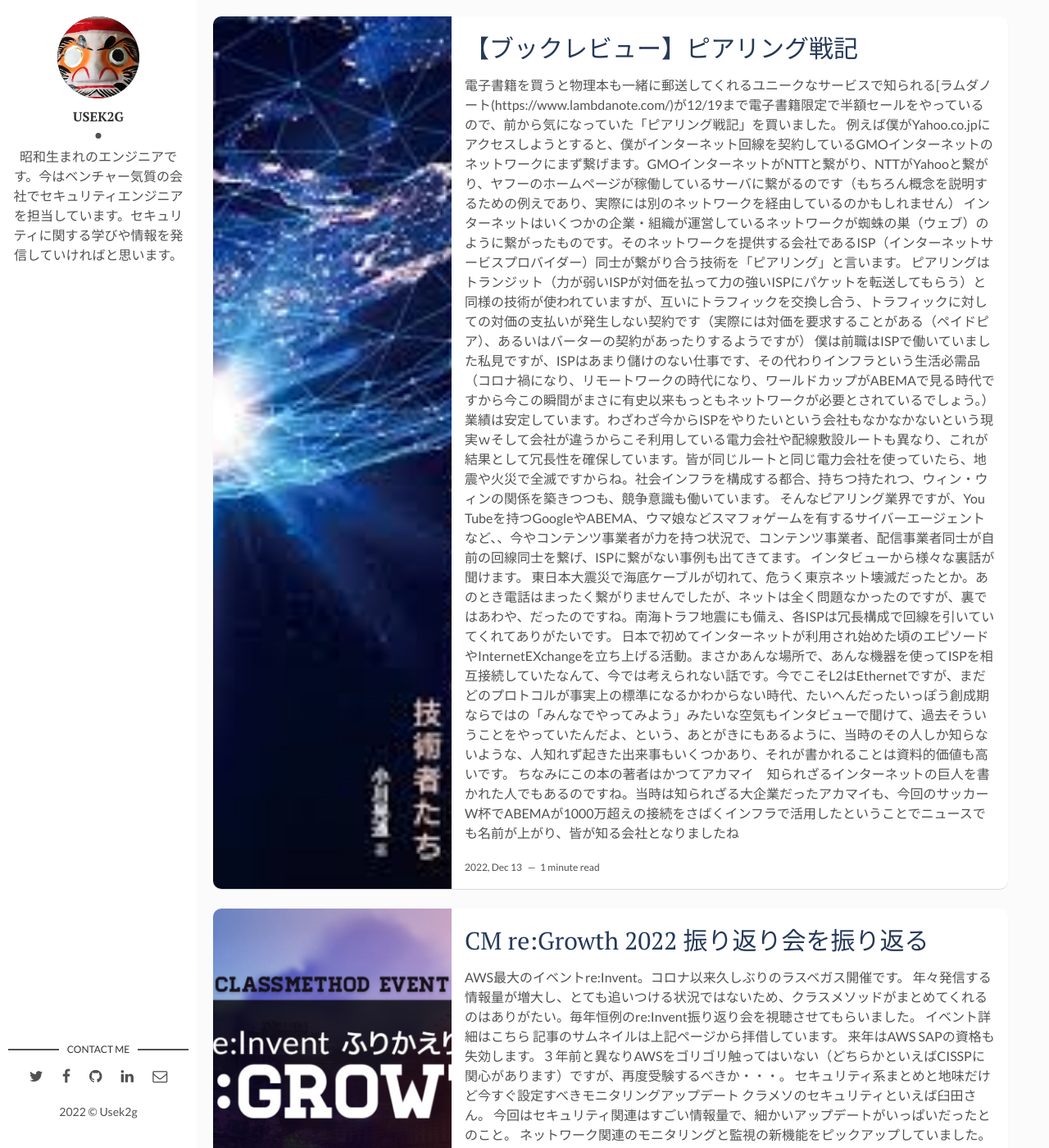
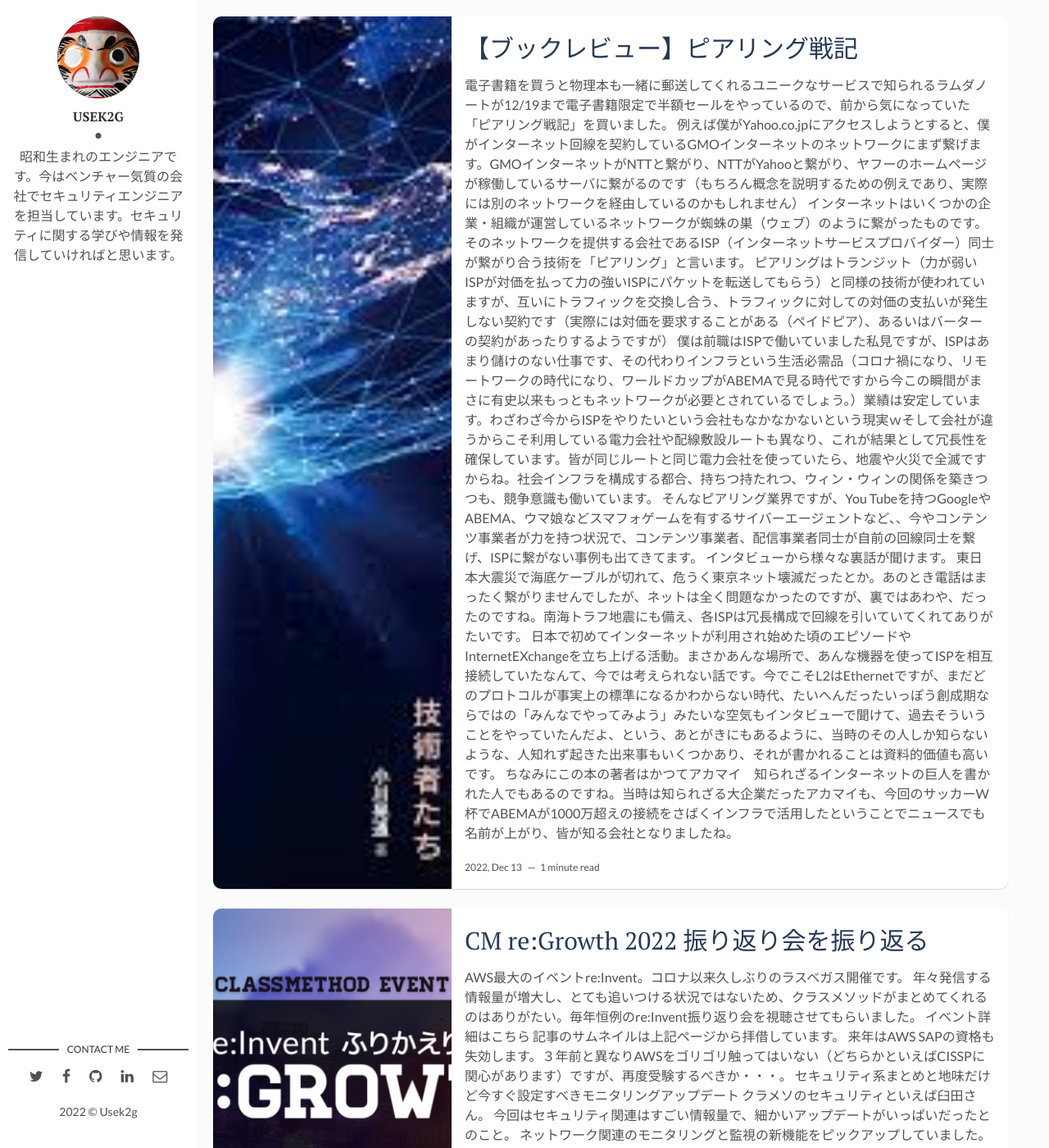
Before and after one commit to Usek2g/blog, a Jekyll site: the page built from index.html, in a window 1280 px wide and 1400 px high. Shown: the whole window at 82% size. Built offline with Jekyll 4.4.1, drawn with Linux system fonts in a browser that asks for light colours; the list of posts is cut into pages by our own code.

Commit message:
fix article.

```diff
--- a/_posts/2022-12-13-peering-record-of-war.markdown
+++ b/_posts/2022-12-13-peering-record-of-war.markdown
@@ -23,4 +23,4 @@
 東日本大震災で海底ケーブルが切れて、危うく東京ネット壊滅だったとか。あのとき電話はまったく繋がりませんでしたが、ネットは全く問題なかったのですが、裏ではあわや、だったのですね。南海トラフ地震にも備え、各ISPは冗長構成で回線を引いていてくれてありがたいです。
 日本で初めてインターネットが利用され始めた頃のエピソードやInternetEXchangeを立ち上げる活動。まさかあんな場所で、あんな機器を使ってISPを相互接続していたなんて、今では考えられない話です。今でこそL2はEthernetですが、まだどのプロトコルが事実上の標準になるかわからない時代、たいへんだったいっぽう創成期ならではの「みんなでやってみよう」みたいな空気もインタビューで聞けて、過去そういうことをやっていたんだよ、という、あとがきにもあるように、当時のその人しか知らないような、人知れず起きた出来事もいくつかあり、それが書かれることは資料的価値も高いです。
 
-ちなみにこの本の著者はかつて[アカマイ　知られざるインターネットの巨人](https://www.amazon.co.jp/%E3%82%A2%E3%82%AB%E3%83%9E%E3%82%A4-%E7%9F%A5%E3%82%89%E3%82%8C%E3%81%96%E3%82%8B%E3%82%A4%E3%83%B3%E3%82%BF%E3%83%BC%E3%83%8D%E3%83%83%E3%83%88%E3%81%AE%E5%B7%A8%E4%BA%BA-%E8%A7%92%E5%B7%9D%EF%BC%A5%EF%BC%B0%EF%BC%B5%EF%BC%A2%E9%81%B8%E6%9B%B8-%E5%B0%8F%E5%B7%9D-%E6%99%83%E9%80%9A-ebook/dp/B00MIFE3BC)を書かれた人でもあるのですね。当時は知られざる大企業だったアカマイも、今回のサッカーW杯でABEMAが1000万超えの接続をさばくインフラで活用したということでニュースでも名前が上がり、皆が知る会社となりましたね
+ちなみにこの本の著者はかつて[アカマイ　知られざるインターネットの巨人](https://www.amazon.co.jp/%E3%82%A2%E3%82%AB%E3%83%9E%E3%82%A4-%E7%9F%A5%E3%82%89%E3%82%8C%E3%81%96%E3%82%8B%E3%82%A4%E3%83%B3%E3%82%BF%E3%83%BC%E3%83%8D%E3%83%83%E3%83%88%E3%81%AE%E5%B7%A8%E4%BA%BA-%E8%A7%92%E5%B7%9D%EF%BC%A5%EF%BC%B0%EF%BC%B5%EF%BC%A2%E9%81%B8%E6%9B%B8-%E5%B0%8F%E5%B7%9D-%E6%99%83%E9%80%9A-ebook/dp/B00MIFE3BC)を書かれた人でもあるのですね。当時は知られざる大企業だったアカマイも、今回のサッカーW杯でABEMAが1000万超えの接続をさばくインフラで活用したということでニュースでも名前が上がり、皆が知る会社となりましたね。
```
Also changed, not shown: other parts of _posts/2022-12-13-peering-record-of-war.markdown (+1 -1 lines).
